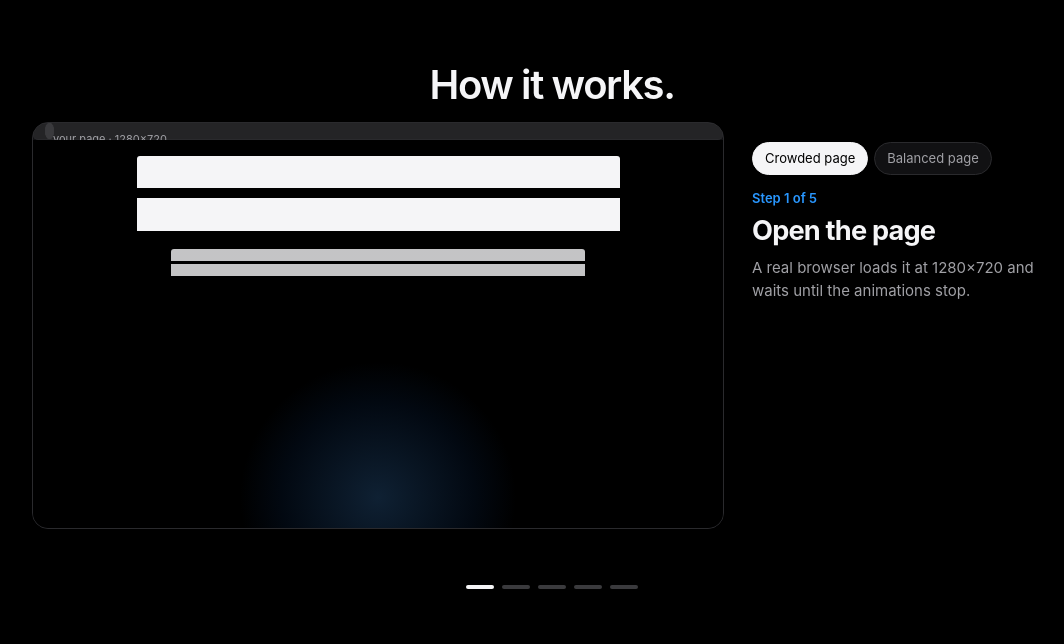
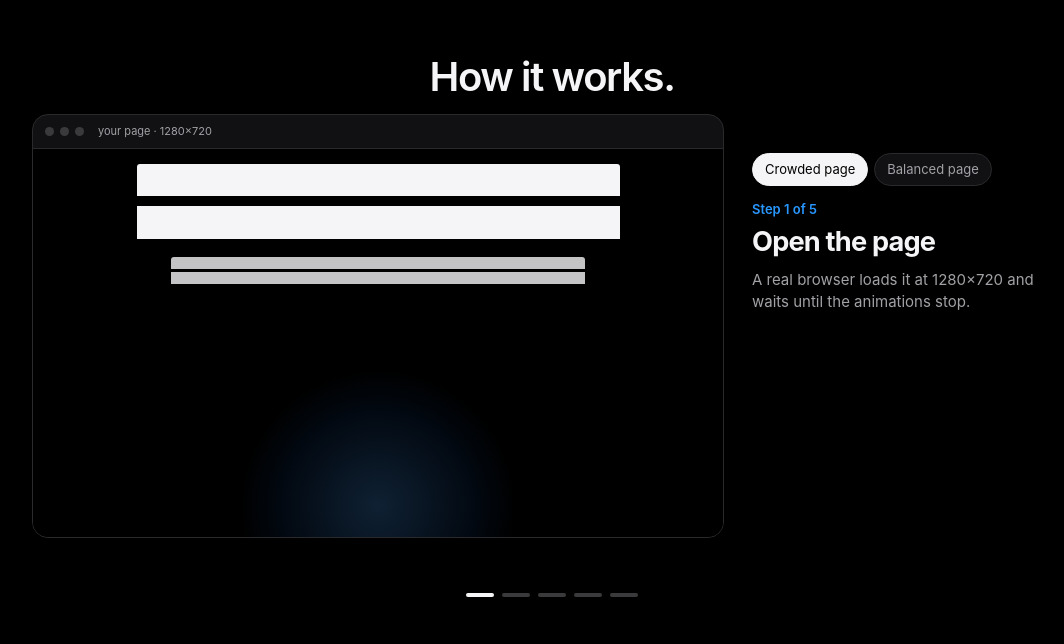
Before and after one commit to IFAKA/layout-balance, a website: page site/index.html in a window 1280 px wide. Shown: the part 942-1586 px from the top of the page, without its empty margins (88-1152 px from the left). Drawn offline with Linux system fonts and the light colour scheme.

Commit message:
Demo polish: elements stay mounted and glide, ghost fades, fix browser-bar class clash with meter bar, softer hatch and glow

```diff
--- a/site/index.html
+++ b/site/index.html
@@ -49,8 +49,8 @@ footer{color:var(--mute);font-size:13px;padding:40px 20px;text-align:center;bord
 .demo{display:grid;grid-template-columns:minmax(0,1fr) 320px;gap:28px;align-items:center;width:100%;max-width:1040px;text-align:left}
 .stagecol{display:flex;flex-direction:column;align-items:center;justify-content:center}
 .stage{width:min(100%,calc((100svh - 230px)*1.7778 + 0px));background:var(--card);border:1px solid var(--line);border-radius:16px;overflow:hidden}
-.bar{display:flex;align-items:center;gap:6px;padding:8px 12px;border-bottom:1px solid var(--line);font-size:11px;color:var(--mute)}
-.bar i{width:9px;height:9px;border-radius:50%;background:#3a3a3d}.bar span{margin-left:8px}
+.chrome{display:flex;align-items:center;gap:6px;padding:8px 12px;border-bottom:1px solid var(--line);font-size:11px;color:var(--mute)}
+.chrome i{width:9px;height:9px;border-radius:50%;background:#3a3a3d}.chrome span{margin-left:8px}
 .screen{position:relative;aspect-ratio:16/9;overflow:hidden;background:#000}
 .el{position:absolute;opacity:var(--b);transition:opacity .6s,background .6s,border-radius .6s,box-shadow .6s}
 .el.text{background:repeating-linear-gradient(to bottom,#f5f5f7 0 38%,transparent 38% 50%);border-radius:3px}
@@ -146,6 +146,17 @@ footer{color:var(--mute);font-size:13px;padding:40px 20px;text-align:center;bord
 .mtw:not(.used) #mt::-webkit-slider-thumb{animation:pu 1.4s ease-in-out infinite}
 @keyframes pu{50%{box-shadow:0 0 0 10px #2997ff00}}
 @media(prefers-reduced-motion:reduce){.mtw:not(.used) #mt::-webkit-slider-thumb{animation:none}}
+.glide .el,.glide .gh{transition:left .6s cubic-bezier(.2,.8,.2,1),top .6s cubic-bezier(.2,.8,.2,1),width .6s cubic-bezier(.2,.8,.2,1),height .6s cubic-bezier(.2,.8,.2,1),opacity .6s!important}
+.el,.gh{will-change:left,top}
+.gh{border:1.5px dashed #5ab0ff;background:linear-gradient(180deg,#2997ff22,#2997ff0d);box-shadow:0 0 24px #2997ff22,inset 0 0 0 1px #2997ff11;border-radius:6px}
+.gh.media{border-radius:50%}.gh.gone{opacity:0!important}
+.uv ellipse{stroke-opacity:.7}
+.cross{filter:drop-shadow(0 0 6px currentColor)}
+.cross.r.pass,.cross.r.fail{width:30px;height:30px;margin:-15px 0 0 -15px}
+.screen{border-radius:0 0 14px 14px;box-shadow:inset 0 0 60px #000}
+.s2 .el,.s3 .el,.s4 .el{box-shadow:0 0 22px rgba(255,255,255,calc(var(--b)*.35))}
+.s2 .el.text,.s3 .el.text,.s4 .el.text{border-radius:6px;background:linear-gradient(180deg,#fff,#d8dce3)!important}
+.s2 .el.media,.s3 .el.media,.s4 .el.media{background:radial-gradient(closest-side,#fff,#aeb8c8)!important}
 </style>
 </head>
 <body>
@@ -163,7 +174,7 @@ footer{color:var(--mute);font-size:13px;padding:40px 20px;text-align:center;bord
   <div class="demo">
     <div class="stagecol">
       <div class="stage" id="stage">
-        <div class="bar"><i></i><i></i><i></i><span>your page · 1280×720</span></div>
+        <div class="chrome"><i></i><i></i><i></i><span>your page · 1280×720</span></div>
         <div class="screen" id="screen">
           <div class="mid"></div>
           <div class="cross w" style="left:50%;top:50%"></div>
@@ -190,7 +201,7 @@ footer{color:var(--mute);font-size:13px;padding:40px 20px;text-align:center;bord
   <h2>Break it yourself.</h2>
   <p class="lead">Drag each dot into the green.</p>
   <div class="demo" style="margin-top:3svh">
-    <div class="stagecol"><div class="stage"><div class="bar"><i></i><i></i><i></i><span>your page · 1280×720</span></div>
+    <div class="stagecol"><div class="stage"><div class="chrome"><i></i><i></i><i></i><span>your page · 1280×720</span></div>
       <div class="screen" id="pgs"><div class="cross w" style="left:50%;top:50%;opacity:1"></div><div class="cross r" id="pgr" style="opacity:1"></div><div class="fold" style="opacity:1"><span>bottom of the screen</span></div></div></div></div>
     <div class="read">
       <label class="sl">Heading size<div class="rg"><input id="pgh" type="range" min="6" max="30" value="12"><i class="hint"></i></div></label>
@@ -282,14 +293,16 @@ for(const[c,k,gd,pd]of C){const g=els.map((e,i)=>{if(i!==pi)return{...e,y:e.y+gd
 if(rulesOf(measure(g,4)).every(r=>r[2])&&rulesOf(measure(g,1)).every(r=>r[2]))return c===0?null:g}return null}
 function lerp(a,b,t){return a.map((e,i)=>{const g=b[i],o={...e};for(const k of["x","y","w","h"])o[k]=e[k]+(g[k]-e[k])*t;return o})}
 function ensureUv(scr){if(scr.querySelector(".uv"))return;const V='vector-effect="non-scaling-stroke"';
-scr.insertAdjacentHTML("beforeend",`<svg aria-hidden="true" class="uv" viewBox="0 0 100 100" preserveAspectRatio="none"><defs><pattern id="hp${++OVN}" width="3" height="3" patternUnits="userSpaceOnUse" patternTransform="rotate(45)"><line x1="0" y1="0" x2="0" y2="3" stroke="#ff453a" stroke-width="1.4"/></pattern></defs>
+scr.insertAdjacentHTML("beforeend",`<svg aria-hidden="true" class="uv" viewBox="0 0 100 100" preserveAspectRatio="none"><defs><pattern id="hp${++OVN}" width="6" height="6" patternUnits="userSpaceOnUse" patternTransform="rotate(45)"><line x1="0" y1="0" x2="0" y2="6" stroke="#ff453a" stroke-width="1.2"/></pattern></defs>
 <ellipse cx="50" cy="50" rx="10" ry="20" fill="#2997ff" fill-opacity=".1" stroke="#2997ff" stroke-width="1.5" stroke-dasharray="4 4" ${V}/>
 <line class="wl" x1="50" y1="50" x2="50" y2="50" stroke-width="2.5" ${V}/>
 <line class="gp gt" x1="2" x2="2" y1="0" y2="0" stroke="#fff" stroke-opacity=".8" stroke-width="5" ${V}/><line class="gp gb" x1="2" x2="2" y1="100" y2="100" stroke="#fff" stroke-opacity=".8" stroke-width="5" ${V}/>
-<rect class="ct" x="0" y="93" width="100" height="7" fill="url(#hp${OVN})"/></svg>`)}
-function stage(scr,els,gh,m,R,cross){scr.querySelectorAll(".el,.gh").forEach(n=>n.remove());
-if(gh)gh.forEach(e=>{const d=document.createElement("div");d.className="gh "+e.k;d.style.cssText=`left:${e.x}%;top:${e.y}%;width:${e.w}%;height:${e.h}%`;scr.prepend(d)});
-els.forEach(e=>{const d=document.createElement("div");d.className="el "+e.k+(e.y+e.h>100?" cut":"");d.style.cssText=`left:${e.x}%;top:${e.y}%;width:${e.w}%;height:${e.h}%;--b:${e.b}`;d.dataset.label=(e.n||"")+" "+Math.round(e.w*12.8)+"×"+Math.round(e.h*7.2);scr.prepend(d)});
+<rect class="ct" x="0" y="93" width="100" height="7" fill="url(#hp${OVN})" fill-opacity=".45"/></svg>`)}
+function sync(scr,sel,list,mk){const have=[...scr.querySelectorAll(sel)];list.forEach((e,i)=>{let d=have[i];if(!d){d=document.createElement("div");scr.prepend(d)}mk(d,e)});have.slice(list.length).forEach(n=>n.remove())}
+const pos=(d,e)=>{d.style.left=e.x+"%";d.style.top=e.y+"%";d.style.width=e.w+"%";d.style.height=e.h+"%"};
+function stage(scr,els,gh,m,R,cross){
+if(gh)scr._gh=gh;sync(scr,".gh",gh||scr._gh||[],(d,e)=>{const c="gh "+e.k+(gh?"":" gone");if(d.className!==c)d.className=c;pos(d,e)});
+sync(scr,".el",els,(d,e)=>{const c="el "+e.k+(e.y+e.h>100?" cut":"");if(d.className!==c)d.className=c;pos(d,e);d.style.setProperty("--b",e.b);d.dataset.label=(e.n||"")+" "+Math.round(e.w*12.8)+"×"+Math.round(e.h*7.2)});
 ensureUv(scr);const ok=R.slice(0,2).every(r=>r[2]),u=scr.querySelector(".uv"),wl=u.querySelector(".wl");
 wl.setAttribute("x2",m.cx);wl.setAttribute("y2",m.cy);wl.setAttribute("stroke",ok?"#30d158":"#ff453a");
 const gt=u.querySelector(".gt"),gb=u.querySelector(".gb");gt.setAttribute("y2",Math.max(0,m.top));gb.setAttribute("y1",100-Math.max(0,m.bot));
@@ -299,9 +312,9 @@ let GH=null,T=0,E0=null;
 function render(){const els=GH?lerp(E0,GH,T):E0,m=measure(els);window.R=rulesOf(m);window.M=m;
 if($("rules").children.length===R.length)patchRows($("rules"),R);else $("rules").innerHTML=rows(R);
 stage(screen,els,GH,m,R,$("red"));apply()}
-function build(){E0=SC[cur];GH=fix(E0);T=0;$("mt").value=0;document.querySelectorAll("#tabs button").forEach(b=>b.classList.toggle("on",b.dataset.s===cur));render()}
+function build(){screen.classList.add("glide");clearTimeout(build.t);build.t=setTimeout(()=>screen.classList.remove("glide"),700);E0=SC[cur];GH=fix(E0);T=0;$("mt").value=0;document.querySelectorAll("#tabs button").forEach(b=>b.classList.toggle("on",b.dataset.s===cur));render()}
 $("mt").oninput=()=>{T=$("mt").value/100;$("mtw").classList.add("used");render()};
-function apply(){screen.className="screen s"+step+(SC[cur].some(e=>e.y+e.h>100)?" cutscene":"");
+function apply(){screen.className="screen s"+step+(screen.classList.contains("glide")?" glide":"")+(SC[cur].some(e=>e.y+e.h>100)?" cutscene":"");
 $("num").textContent="Step "+(step+1)+" of 5";$("rt").textContent=STEPS[step][0];$("rc").textContent=STEPS[step][1];
 const red=$("red");red.className="cross r"+(step>=4?(R[0][2]&&R[1][2]?" pass":" fail"):"");red.style.left=(step>=3?M.cx:50)+"%";red.style.top=(step>=3?M.cy:50)+"%";$("mtw").className="mtw"+(step>=4&&GH?" on":"")+($("mtw").classList.contains("used")?" used":"");
 [...$("rules").children].forEach((li,i)=>li.classList.toggle("on",step>=4||(step===3&&i<2)));
```
